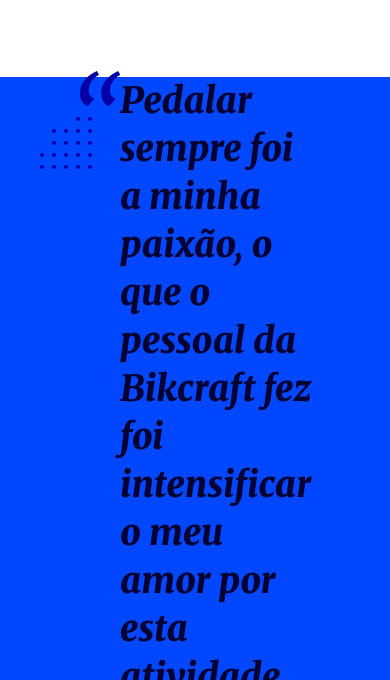
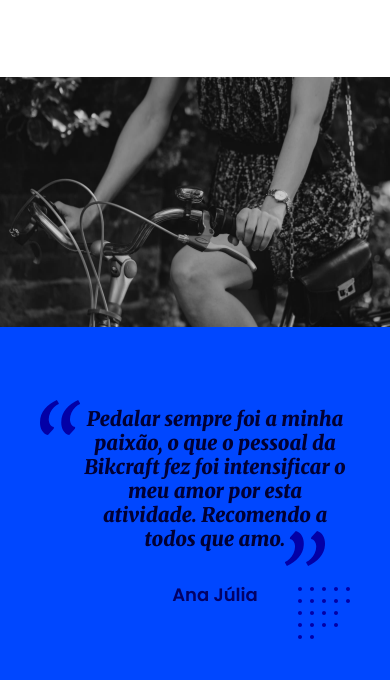
Before and after one commit to Arthoura/bikecraft.github.io, a plain HTML site: page index.html in a window 390 px wide. Shown: the part 2757-3437 px from the top of the page. Drawn offline with Linux system fonts and the light colour scheme; files whose address does not match are found by name.

Commit message:
adicionei os media queries da seção depoimento

```diff
--- a/estilos/home/depoimento.css
+++ b/estilos/home/depoimento.css
@@ -15,8 +15,8 @@
     position: relative;
 }
 .depoimento-texto{
-    margin-left: 120px;
-    margin-right: 80px;
+    margin-left: 80px;
+    margin-right: 40px;
 }
 .depoimento-container::before{
     content: url('../../imagens/originais/icones/decoradores/cor-primaria/top-left.svg');
@@ -56,14 +56,57 @@
     width: 100%;
     height: 100%;
     object-fit: cover;
-    border-radius: 0px
 }
 
-@media (max-width:1200px) {
-
+/* Media queries */
+@media (max-width:1350px) {
+    .depoimento-container::before{
+        display: none;
+    }
+}
+@media (max-width:1250px) {
+    .depoimento-texto h2{
+        font-size: 2rem;
+        line-height: 2.5rem;
+    }
+}
+@media (max-width:1100px) {
+    .depoimento-texto h2{
+        font-size: 1.5rem;
+        line-height: 2rem;
+    }
+    .depoimento-texto h5{
+        font: var(--font-1-m-b);
+    }
+}
+@media (max-width:900px) {
+.depoimento-bg{
+    margin-top: 80px;
+}
+.depoimento-texto h2{
+    font-size: 1.25rem;
+    line-height: 1.5rem;
+}
+.depoimento-texto h5{
+    font: var(--font-1-p);
+}
 }
 @media (max-width:800px) {
 .depoimento-bg{
+    grid-template-columns: 1fr;
+}
+.depoimento-bg img{
+    width: 100%;
+    height: 250px;
+}
+.depoimento-texto{
+    text-align: center;
     margin-top: 80px;
 }
+.depoimento-texto h2{
+
 }
+.depoimento-texto h5{
+    font: var(--font-1-m-b);
+}
+}
```
